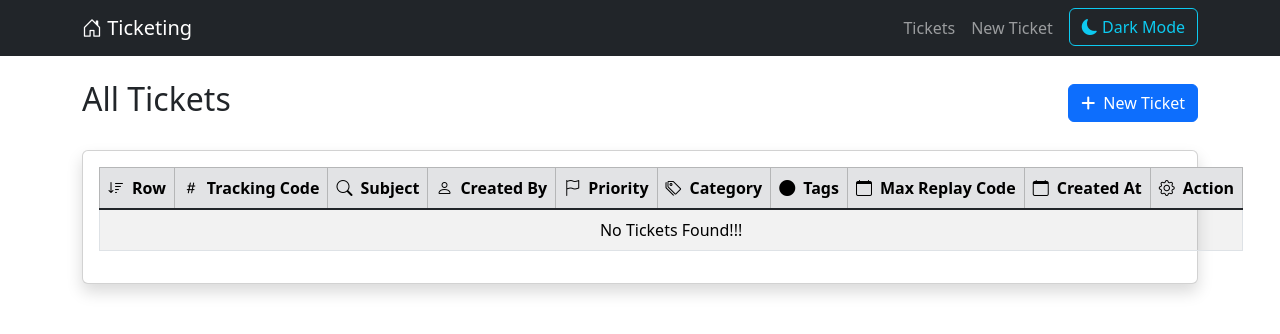
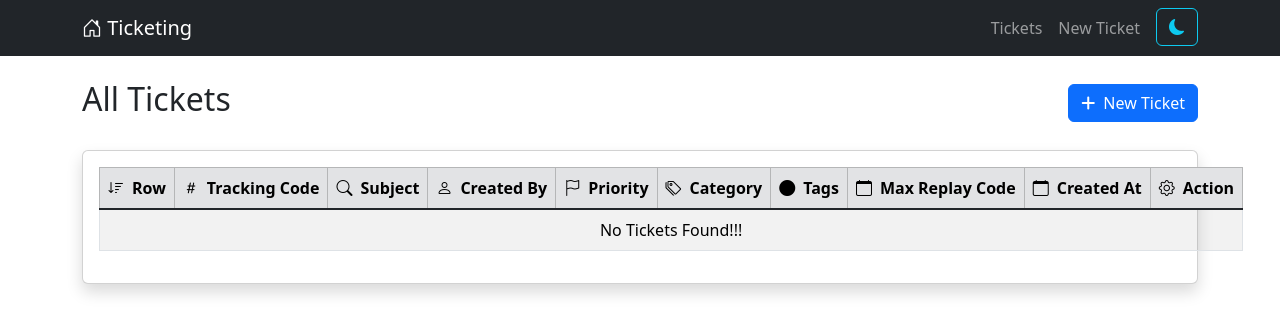
Before and after one commit to DaryaGh/Django_Project_Ticket, a Django app: template Tickets/templates/index.html in a window 1280 px wide. Shown: the top 334 px of the page. Run offline with Django 3.2, Linux system fonts and the light colour scheme; the template is opened without the code that fills it, so the values that code supplies are empty; some libraries are stand-ins or nearby versions.

Commit message:
Feat : Edit Icon

```diff
--- a/Tickets/templates/ThemeDarkLightComponent.html
+++ b/Tickets/templates/ThemeDarkLightComponent.html
@@ -17,11 +17,11 @@
             if (theme === 'dark') {
                 moonIcon.classList.add('d-none');
                 sunIcon.classList.remove('d-none');
-                themeToggle.innerHTML = '<i class="bi bi-sun-fill"></i> Light Mode';
+                themeToggle.innerHTML = '<i class="bi bi-sun-fill"></i>';
             } else {
                 sunIcon.classList.add('d-none');
                 moonIcon.classList.remove('d-none');
-                themeToggle.innerHTML = '<i class="bi bi-moon-fill"></i> Dark Mode';
+                themeToggle.innerHTML = '<i class="bi bi-moon-fill"></i>';
             }
             // ذخیره در localStorage
             localStorage.setItem('theme', theme);
```
